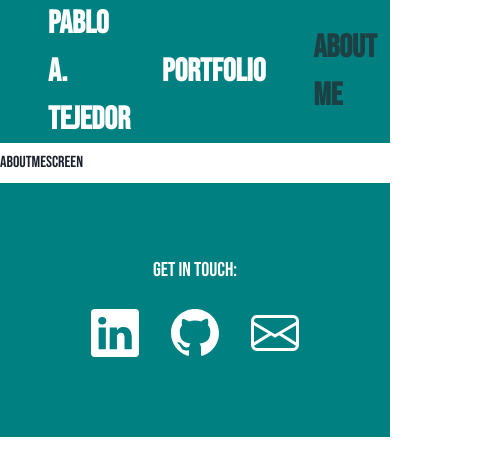
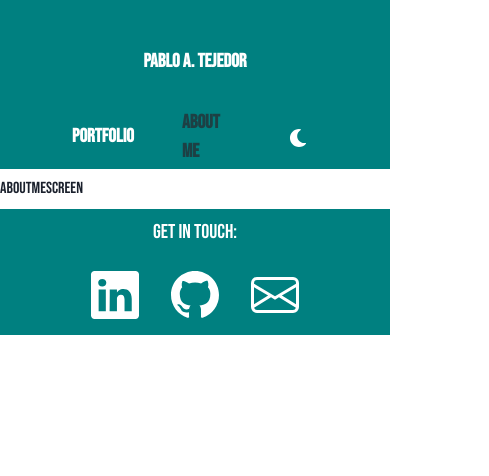
Before and after one commit to pablotejedor/portfolio, a React (Create React App) app: page /about in a window 390 px wide. Shown: the top 476 px of the page, 489 px wide, since content can reach past the window. Built offline with nearby package versions, Linux system fonts and the light colour scheme.

Commit message:
responsive design added

```diff
--- a/src/components/Card.jsx
+++ b/src/components/Card.jsx
@@ -64,7 +64,7 @@ export default function Card({
           pt={10}
           align={'center'}
           textAlign={'center'}
-          h={'50vh'}
+          h={'400px'}
           justifyContent={'space-between'}
         >
           <Text fontSize={'xl'} fontWeight={'bold'}>
--- a/src/components/Footer.js
+++ b/src/components/Footer.js
@@ -7,12 +7,13 @@ const Footer = () => {
   return (
     <Stack
       bg={'teal'}
-      height={'30vh'}
+      height={['15vh','30vh']}
       justifyContent={'center'}
       alignItems={'center'}
       fontSize={'xl'}
       spacing={6}
       color={'white'}
+      w={'100vw'}
     >
       <Text>Get in touch:</Text>
       <Stack direction={'row'} spacing={8}>
--- a/src/components/NavBar.js
+++ b/src/components/NavBar.js
@@ -8,15 +8,16 @@ const NavBar = () => {
 
   return (
     <Stack
-      direction={'row'}
+      direction={['column', 'row']}
       bg={'teal'}
-      height={'17vh'}
+      height={['20vh' ,'17vh']}
       alignItems={'center'}
       justifyContent={'space-between'}
       p={12}
       color={'white'}
-      fontSize={'xx-large'}
+      fontSize={['larger','xx-large']}
       fontWeight={'bold'}
+      w={'100vw'}
     >
       <Link to={'/'}>
         <Text _hover={{ color: 'teal.900' }}>PABLO A. TEJEDOR</Text>
```
